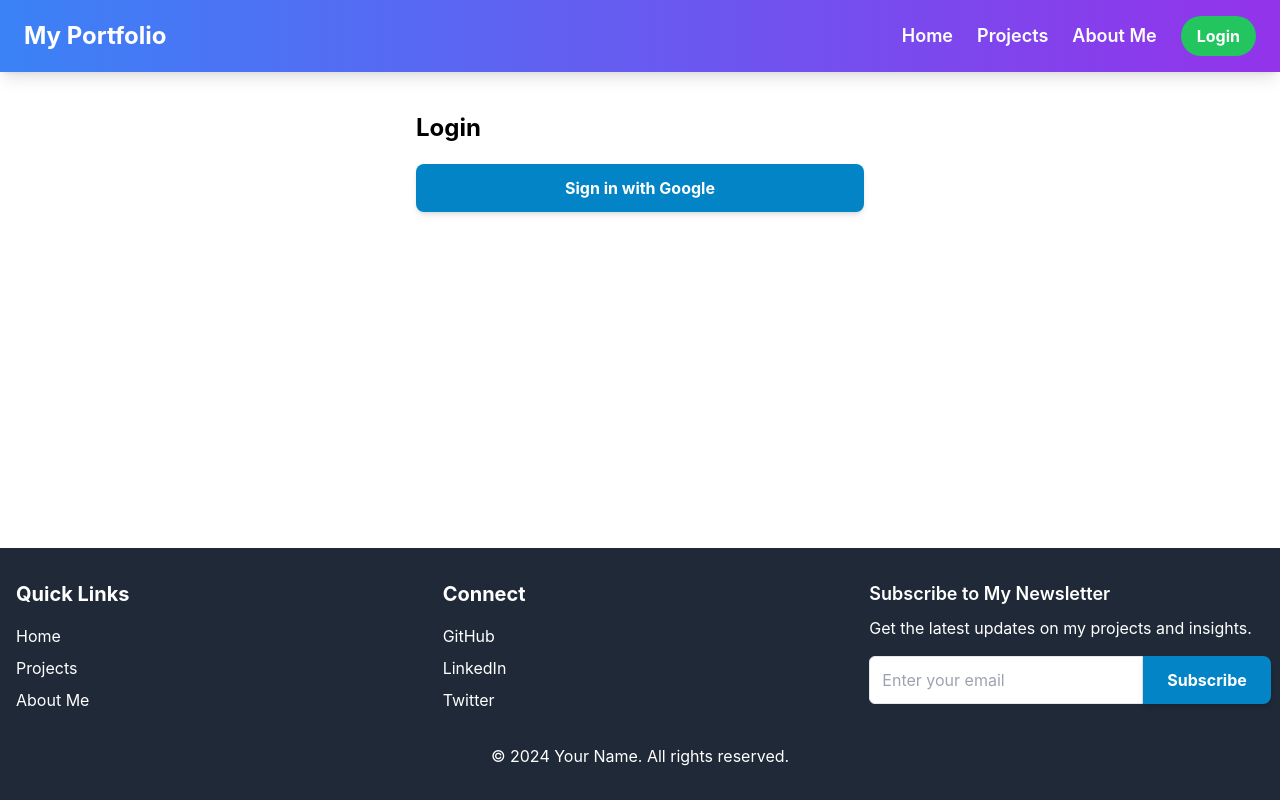
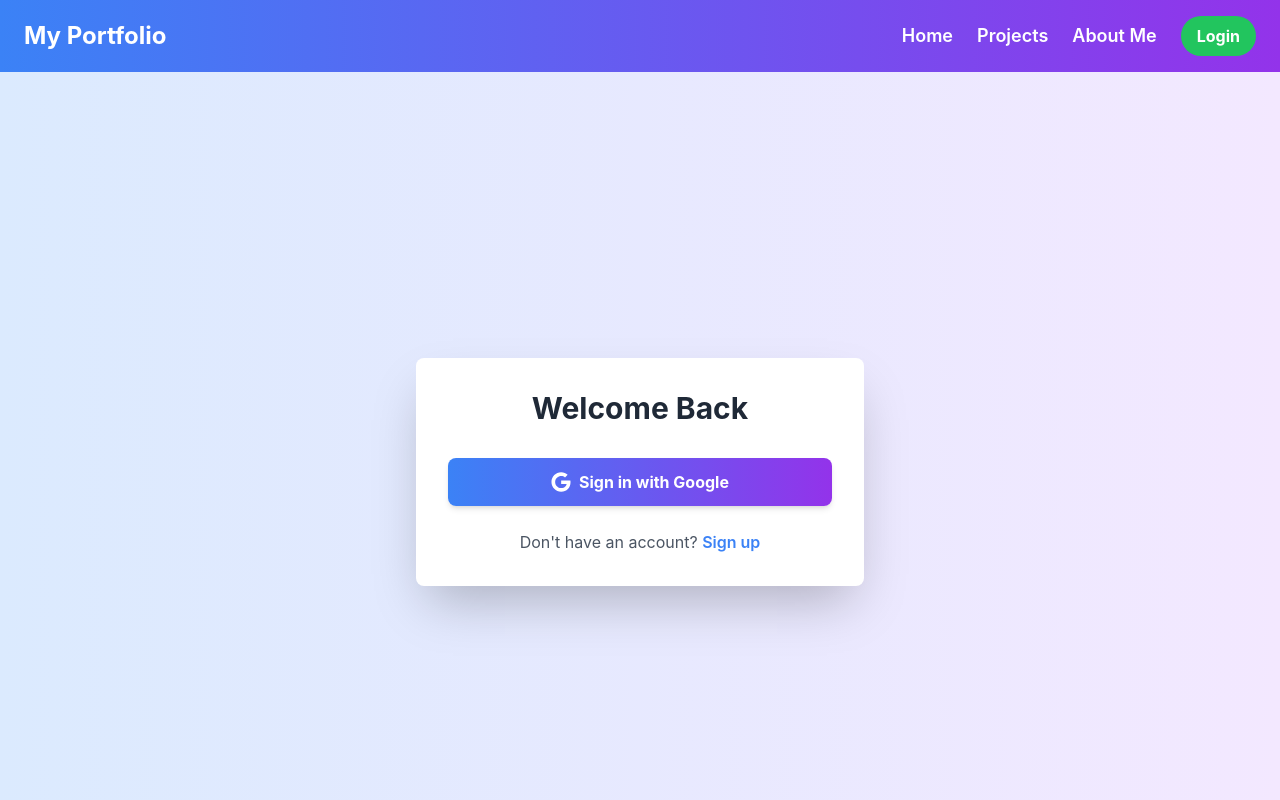
Before and after one commit to debanjansaha-git/react-blogging-site, a React (Create React App) app: page /login in a window 1280 px wide. Shown: the top 800 px of the page. Built offline with nearby package versions, Linux system fonts and the light colour scheme; no server answers.

Commit message:
improve login page ui

```diff
--- a/src/components/Login.js
+++ b/src/components/Login.js
@@ -1,28 +1,34 @@
 import React from 'react';
-import { useNavigate } from 'react-router-dom';
-import { signInWithGoogle } from '../components/Auth.js';
+import { signInWithPopup } from 'firebase/auth';
+import { auth, googleProvider } from '../firebase';
+import { FaGoogle } from 'react-icons/fa';
 
 function Login() {
-  const navigate = useNavigate();
-
-  const handleLogin = async () => {
-    try {
-      await signInWithGoogle();
-      navigate('/');
-    } catch (error) {
-      console.error('Login error:', error);
-    }
+  const signInWithGoogle = () => {
+    signInWithPopup(auth, googleProvider)
+      .catch((error) => {
+        console.error("Error signing in with Google: ", error);
+      });
   };
 
   return (
-    <div className="max-w-md mx-auto mt-10">
-      <h2 className="text-2xl font-bold mb-5">Login</h2>
-      <button
-        onClick={handleLogin}
-        className="btn-primary w-full"
-      >
-        Sign in with Google
-      </button>
+    <div className="min-h-screen flex items-center justify-center bg-gradient-to-r from-blue-100 to-purple-100">
+      <div className="bg-white p-8 rounded-lg shadow-2xl w-full max-w-md">
+        <h2 className="text-3xl font-bold text-center mb-8 text-gray-800">Welcome Back</h2>
+        <button
+          onClick={signInWithGoogle}
+          className="w-full bg-gradient-to-r from-blue-500 to-purple-600 text-white font-bold py-3 px-4 rounded-lg flex items-center justify-center space-x-2 hover:from-blue-600 hover:to-purple-700 transition duration-300 shadow-md"
+        >
+          <FaGoogle className="text-xl" />
+          <span>Sign in with Google</span>
+        </button>
+        <p className="mt-6 text-center text-gray-600">
+          Don't have an account?{' '}
+          <a href="#" className="text-blue-500 hover:text-blue-600 font-semibold">
+            Sign up
+          </a>
+        </p>
+      </div>
     </div>
   );
 }
```
